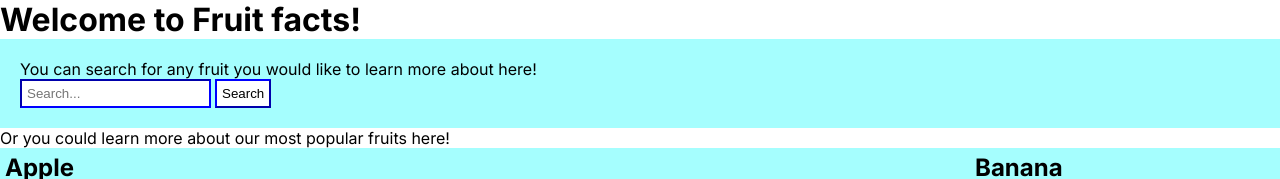
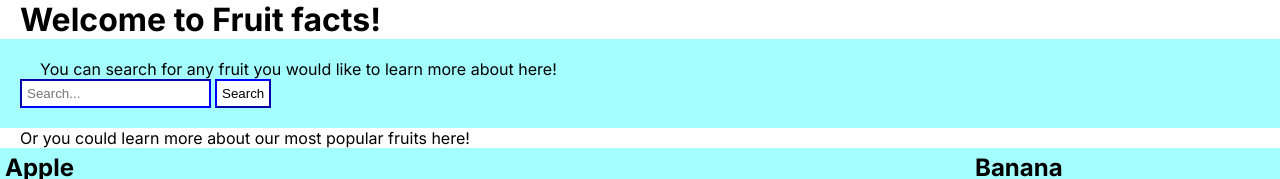
Before and after one commit to adriankamunyu/fruit-facts, a plain HTML site: page index.html in a window 1280 px wide. Shown: the top 179 px of the page. Drawn offline with Linux system fonts and the light colour scheme; grey boxes are pictures that could not be loaded.

Commit message:
add fruit facts

```diff
--- a/styles.css
+++ b/styles.css
@@ -68,3 +68,12 @@ button:hover {
     border-color: white;
     color: white;
 }
+h1 {
+    margin-left: 20px;
+}
+p {
+    margin-left: 20px;
+}
+ul {
+    margin-left: 35px;
+}
```
